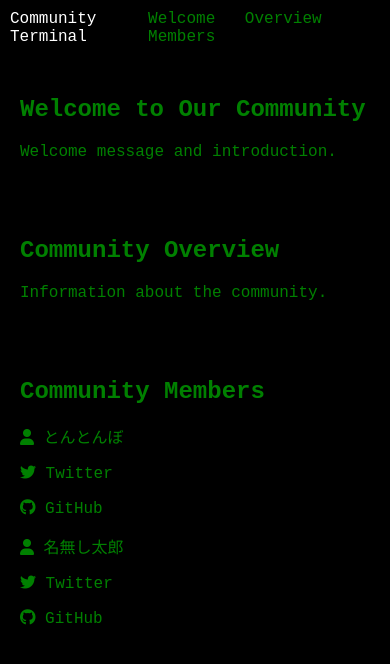
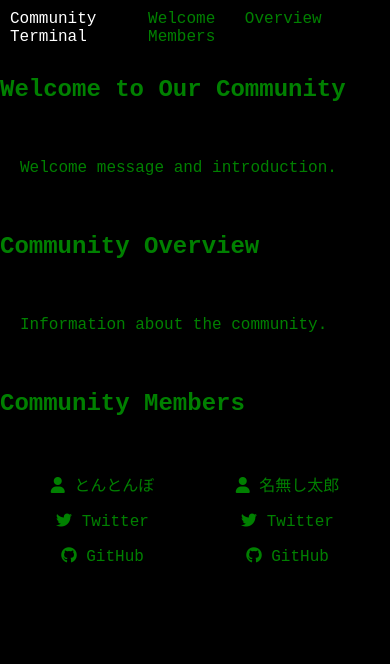
Before and after one commit to dosukoi-juku/DosukoiWebSite, a plain HTML site: page index.html in a window 390 px wide. Drawn offline with Linux system fonts and the light colour scheme.

Commit message:
レスポンシブデザインに対応

```diff
--- a/index.html
+++ b/index.html
@@ -20,18 +20,18 @@
     </header>
 
     <main>
+        <h2>Welcome to Our Community</h2>
         <section id="welcome">
-            <h2>Welcome to Our Community</h2>
             <p id="welcome-content">Hello World</p>
         </section>
 
+        <h2>Community Overview</h2>
         <section id="overview">
-            <h2>Community Overview</h2>
             <p id="overview-content">ここはどすこい塾だよ！</p>
         </section>
 
+        <h2>Community Members</h2>
         <section id="members">
-            <h2>Community Members</h2>
             <!-- Members will be dynamically inserted here -->
         </section>
     </main>
--- a/styles.css
+++ b/styles.css
@@ -16,7 +16,18 @@ header {
     color: white;
 }
 
+/* レスポンシブデザインのためのメディアクエリ */
+@media (max-width: 800px) {
+    .member {
+        flex-basis: 45%; /* 画面幅が800px以下の場合、ベースサイズを変更 */
+    }
+}
 
+@media (max-width: 500px) {
+    .member {
+        flex-basis: 100%; /* 画面幅が500px以下の場合、フル幅で表示 */
+    }
+}
 
 nav ul {
     list-style-type: none;
@@ -50,3 +61,16 @@ section {
     color: green;
     text-decoration: none;
 }
+
+/* Community Members セクションのスタイル */
+#members {
+    display: flex;
+    flex-wrap: wrap;
+    justify-content: space-around;
+    gap: 20px; /* メンバー間の間隔 */
+}
+
+.member {
+    flex-basis: 30%; /* 各メンバーのベースサイズ */
+    text-align: center; /* テキストを中央揃えに */
+}
```
